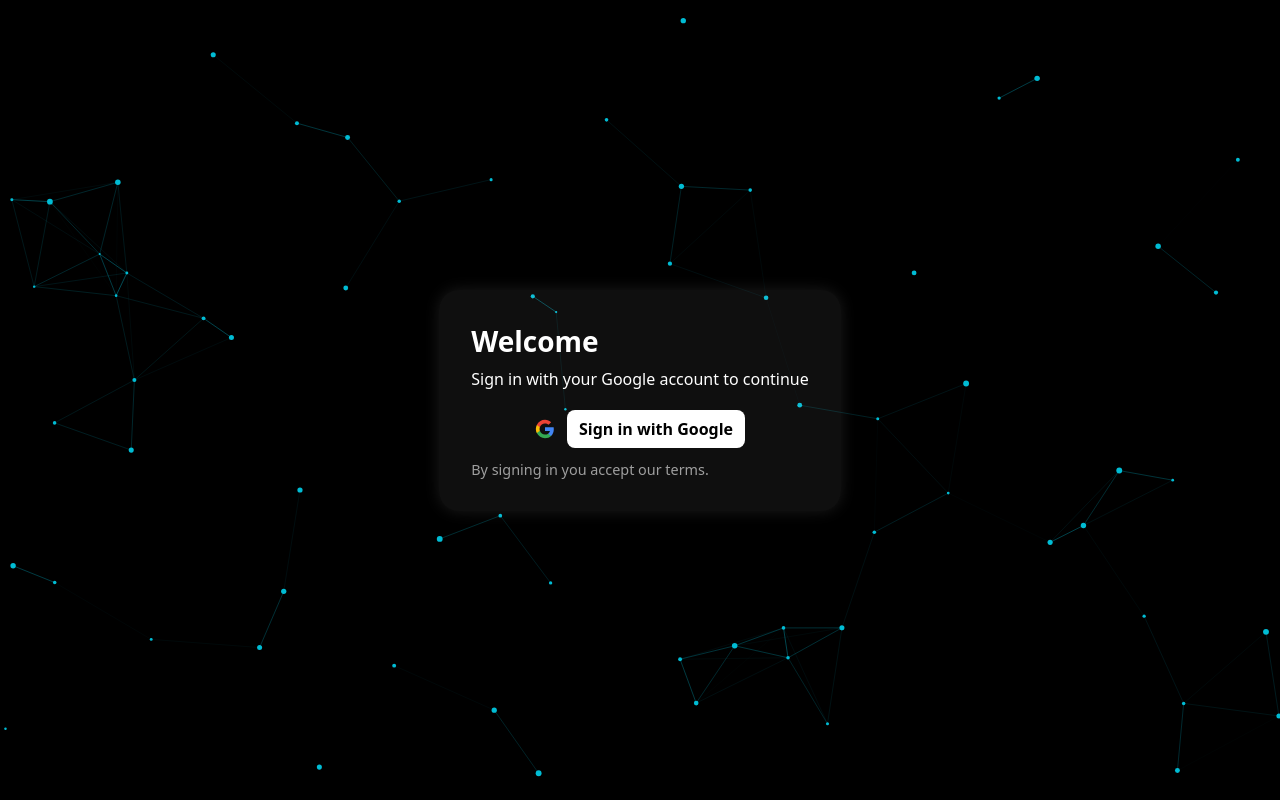
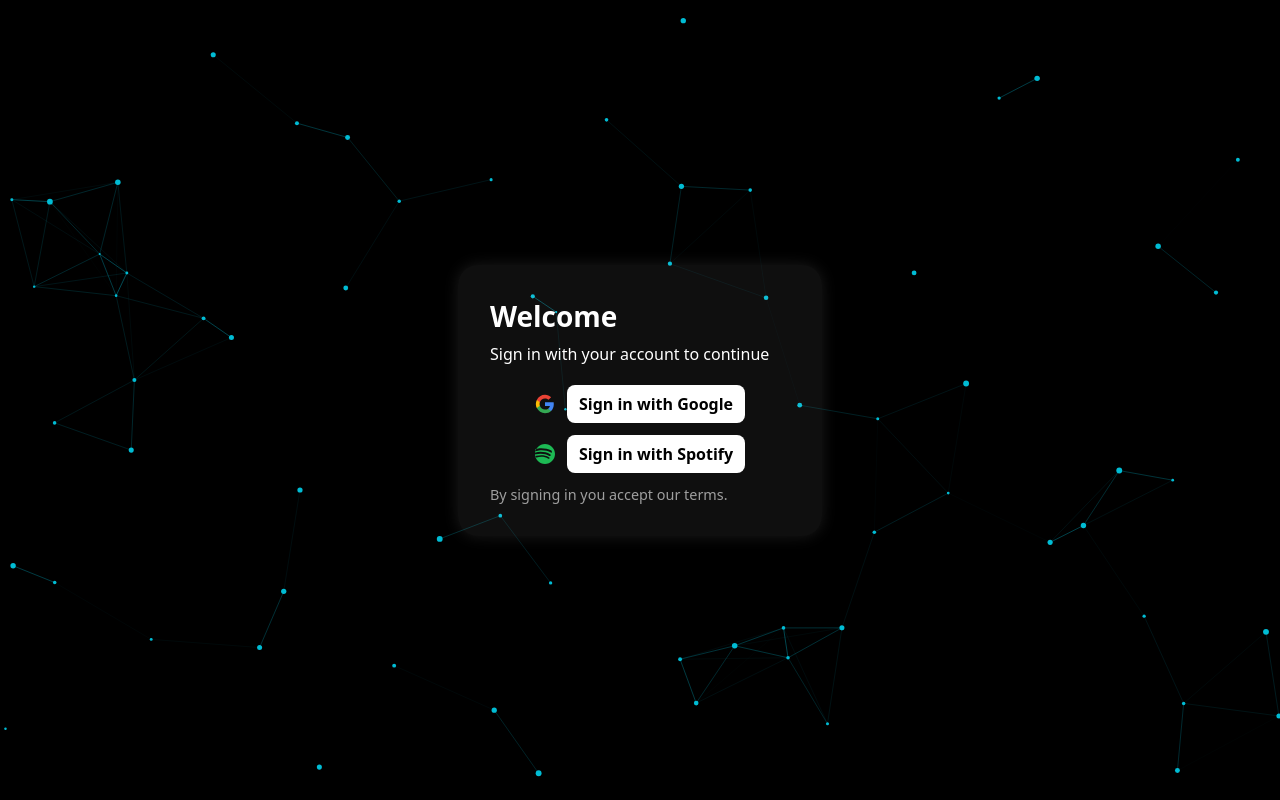
Before and after one commit to Aditya1520sh/WEB_DEV_JOURNEY, a Flask app: page / in a window 1280 px wide. Run offline with Flask 3, Linux system fonts and the light colour scheme.

Commit message:
Added new feature in Auth_app

```diff
--- a/Auth_app/app.py
+++ b/Auth_app/app.py
@@ -34,9 +34,10 @@
 class User(db.Model):
     __tablename__ = "users"
     id = Column(Integer, primary_key=True)
-    google_id = Column(String(255), unique=True, nullable=False)
+    google_id = Column(String(255), unique=True, nullable=True)   # ✅ google id
+    spotify_id = Column(String(255), unique=True, nullable=True)  # ✅ spotify id
     name = Column(String(255))
-    email = Column(String(255))
+    email = Column(String(255), unique=True, nullable=True)       # ✅ unique email
     picture = Column(String(500))
     locale = Column(String(50))
     created_at = Column(DateTime, default=lambda: datetime.now(timezone.utc))
@@ -58,9 +59,11 @@
         db_session.close()
 
 # -------------------------------
-# OAuth setup (Google)
+# OAuth setup (Google + Spotify)
 # -------------------------------
 oauth = OAuth(app)
+
+# Google OAuth
 oauth.register(
     name="google",
     client_id=os.getenv("GOOGLE_CLIENT_ID"),
@@ -74,6 +77,17 @@
     api_base_url="https://www.googleapis.com/oauth2/v1/",
     userinfo_endpoint="https://openidconnect.googleapis.com/v1/userinfo",
     jwks_uri="https://www.googleapis.com/oauth2/v3/certs",
+)
+
+# Spotify OAuth
+oauth.register(
+    name="spotify",
+    client_id=os.getenv("SPOTIFY_CLIENT_ID"),
+    client_secret=os.getenv("SPOTIFY_CLIENT_SECRET"),
+    authorize_url="https://accounts.spotify.com/authorize",
+    access_token_url="https://accounts.spotify.com/api/token",
+    api_base_url="https://api.spotify.com/v1/",
+    client_kwargs={"scope": "user-read-email user-read-private"},
 )
 
 # -------------------------------
@@ -94,6 +108,7 @@
 def index():
     return render_template("login.html")
 
+# ---------------- Google Login ----------------
 @app.route("/login")
 def login():
     redirect_uri = url_for("auth_callback", _external=True)
@@ -116,14 +131,23 @@
 
     try:
         with get_db_session() as dbs:
+            # Step 1: Find by google_id
             user = dbs.query(User).filter(User.google_id == google_id).first()
+
+            # Step 2: Agar google_id nahi mila toh email check kar
+            if not user and email:
+                user = dbs.query(User).filter(User.email == email).first()
+
             if user:
-                user.name = name
-                user.email = email
-                user.picture = picture
-                user.locale = locale
+                # Existing user update
+                user.google_id = google_id
+                user.name = name or user.name
+                user.email = email or user.email
+                user.picture = picture or user.picture
+                user.locale = locale or user.locale
                 user.last_login = now
             else:
+                # New user create
                 user = User(
                     google_id=google_id,
                     name=name,
@@ -134,6 +158,7 @@
                     last_login=now
                 )
                 dbs.add(user)
+
             dbs.flush()
             session["user_id"] = user.id
     except Exception as e:
@@ -145,6 +170,69 @@
 
     return redirect(url_for("profile"))
 
+# ---------------- Spotify Login ----------------
+@app.route("/spotify/login")
+def spotify_login():
+    redirect_uri = url_for("spotify_callback", _external=True)
+    return oauth.spotify.authorize_redirect(redirect_uri)
+
+@app.route("/spotify/callback")
+def spotify_callback():
+    token = oauth.spotify.authorize_access_token()
+    if not token:
+        flash("Spotify authorization failed.", "danger")
+        return redirect(url_for("index"))
+
+    user_info = oauth.spotify.get("me").json()
+    spotify_id = user_info.get("id")
+    name = user_info.get("display_name")
+    email = user_info.get("email")
+    picture = None
+    if user_info.get("images") and len(user_info["images"]) > 0:
+        picture = user_info["images"][0]["url"]
+
+    now = datetime.now(timezone.utc)
+
+    try:
+        with get_db_session() as dbs:
+            # Step 1: Find by spotify_id
+            user = dbs.query(User).filter(User.spotify_id == spotify_id).first()
+
+            # Step 2: Agar spotify_id nahi mila toh email check kar
+            if not user and email:
+                user = dbs.query(User).filter(User.email == email).first()
+
+            if user:
+                # Existing user update
+                user.spotify_id = spotify_id
+                user.name = name or user.name
+                user.email = email or user.email
+                user.picture = picture or user.picture
+                user.last_login = now
+            else:
+                # New user create
+                user = User(
+                    spotify_id=spotify_id,
+                    name=name,
+                    email=email,
+                    picture=picture,
+                    created_at=now,
+                    last_login=now
+                )
+                dbs.add(user)
+
+            dbs.flush()
+            session["user_id"] = user.id
+    except Exception as e:
+        import traceback
+        traceback.print_exc()
+        app.logger.error(f"DB Error: {e}")
+        flash("Internal error saving Spotify user.", "danger")
+        return redirect(url_for("index"))
+
+    return redirect(url_for("profile"))
+
+# ---------------- Profile / Logout ----------------
 @app.route("/profile")
 @login_required
 def profile():
@@ -154,7 +242,6 @@
         session.clear()
         return redirect(url_for("index"))
     return render_template("profile.html", user=user)
-
 
 @app.route("/logout")
 def logout():
--- a/Auth_app/templates/login.html
+++ b/Auth_app/templates/login.html
@@ -2,17 +2,16 @@
 {% block title %}Sign In{% endblock %}
 {% block content %}
 <style>
-  /* Pure CSS for centering */
   html, body {
     height: 100%;
     margin: 0;
-    background: black; /* tumhara background */
+    background: black;
   }
   .center-container {
     display: flex;
     justify-content: center;
     align-items: center;
-    height: 100vh;  /* Full viewport height */
+    height: 100vh;
   }
   .login-card {
     background: rgba(255, 255, 255, 0.06);
@@ -36,8 +35,9 @@
 <div class="center-container">
   <div class="login-card">
     <h1 style="margin:0 0 8px 0; font-size:28px;">Welcome</h1>
-    <p style="margin:8px 0 20px 0;">Sign in with your Google account to continue</p>
+    <p style="margin:8px 0 20px 0;">Sign in with your account to continue</p>
 
+    <!-- Google Sign-in -->
     <a href="{{ url_for('login') }}" class="sign-btn">
       <svg class="sign-icon" viewBox="0 0 24 24" width="20" height="20" style="flex:0 0 20px;">
         <path fill="#4285F4" d="M22.56 12.25c0-.78-.07-1.53-.2-2.25H12v4.26h5.92c-.26 1.37-1.04 2.53-2.21 3.31v2.77h3.57c2.08-1.92 3.28-4.74 3.28-8.09z"/>
@@ -48,9 +48,23 @@
       <span style="color:#000; font-weight:600; padding:8px 12px; border-radius:8px; background:white;">Sign in with Google</span>
     </a>
 
+    <!-- Spotify Sign-in -->
+    <a href="{{ url_for('spotify_login') }}" class="sign-btn" style="margin-top:12px;">
+      <svg class="sign-icon" viewBox="0 0 168 168" width="20" height="20" style="flex:0 0 20px;">
+        <path fill="#1DB954" d="M84,0C37.6,0,0,37.6,0,84s37.6,84,84,84s84-37.6,84-84S130.4,0,84,0z M121.1,121.1c-2,3.3-6.3,4.3-9.6,2.3
+          c-26.2-16-59.3-19.6-98.1-10.8c-3.7,0.8-7.4-1.6-8.2-5.3c-0.8-3.7,1.6-7.4,5.3-8.2c41.2-8.9,77.6-5,106.2,12.2
+          C122.4,114.2,123.1,117.8,121.1,121.1z M132.2,97.4c-2.5,4-7.8,5.3-11.7,2.8c-30.1-18.3-75.9-23.7-111.5-13.1
+          c-4.5,1.2-9.2-1.5-10.4-6c-1.2-4.5,1.5-9.2,6-10.4c38.9-10.5,88.8-4.7,122.6,15.2C133.1,88.3,134.7,93.5,132.2,97.4z M134,72
+          c-34.3-21.4-91.5-23.3-119-12.9c-5.1,1.7-10.7-1.1-12.4-6.2c-1.7-5.1,1.1-10.7,6.2-12.4c30.1-9.9,91.3-7.6,128.3,14.1
+          c4.6,2.9,6.2,9,3.3,13.6C143.5,73.6,138.6,74.9,134,72z"/>
+      </svg>
+      <span style="color:#000; font-weight:600; padding:8px 12px; border-radius:8px; background:white;">Sign in with Spotify</span>
+    </a>
+
     <div style="margin-top:12px; color:rgba(255,255,255,0.6); font-size:0.9rem;">
       By signing in you accept our terms.
     </div>
   </div>
 </div>
+
 {% endblock %}
```
